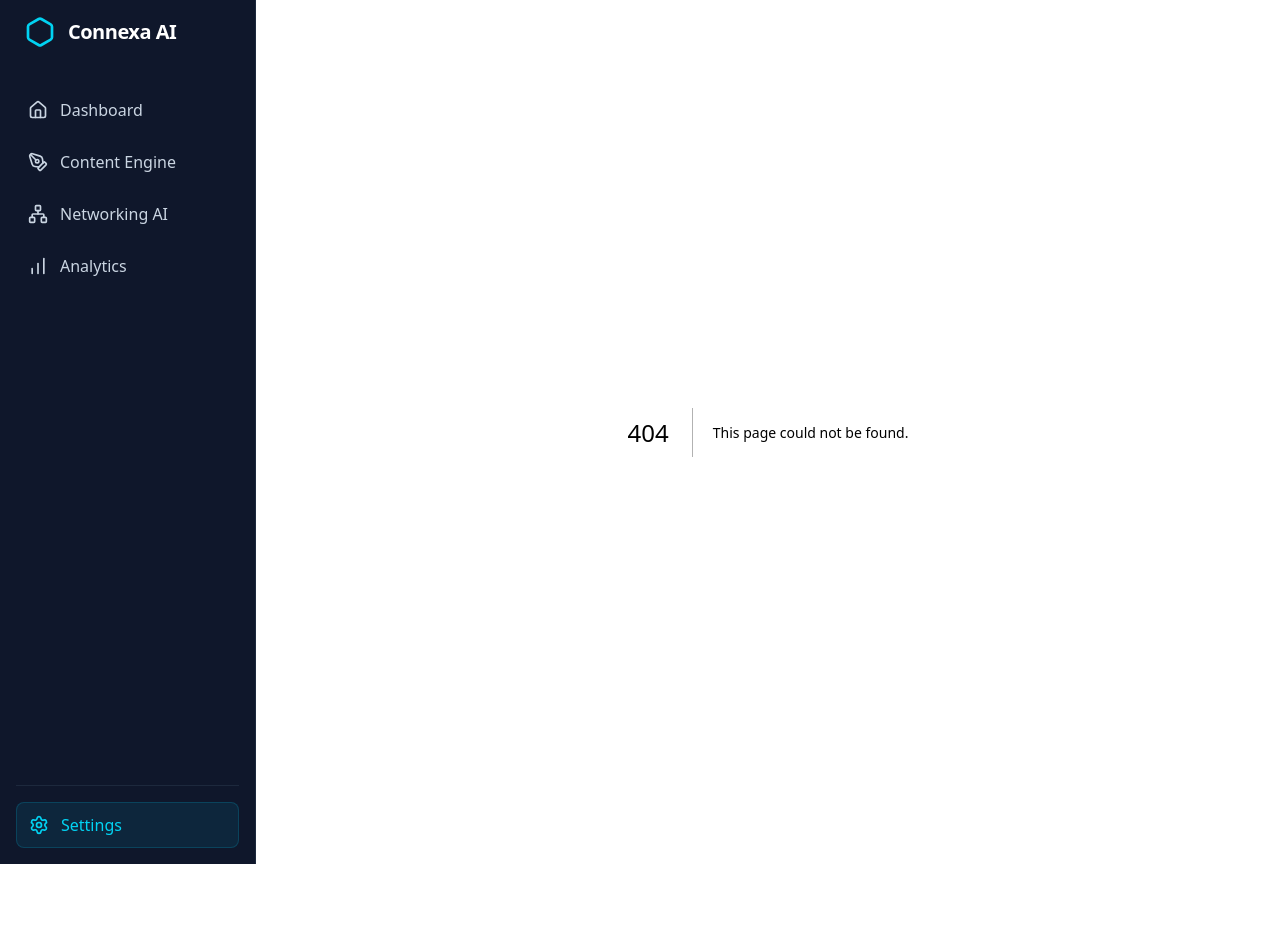
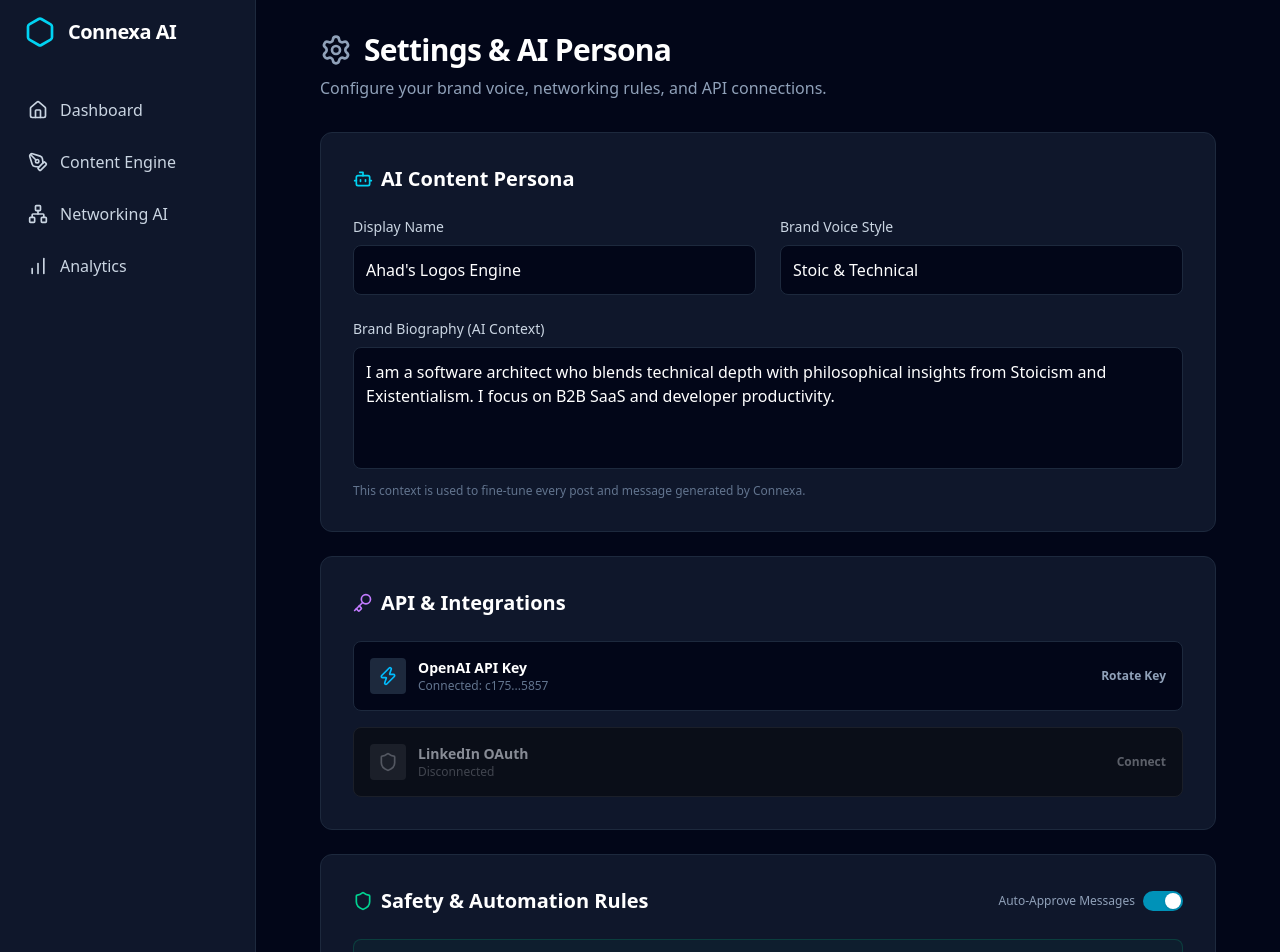
Before and after one commit to ahadunnobi/Connexa, a Next.js app: page /settings in a window 1280 px wide. Before the commit this address had no page. Shown: the top 952 px of the page. Before the commit the page ends 864 px from the top, so only its background shows below. Built offline with nearby package versions, Linux system fonts and the light colour scheme.

Commit message:
feat: add settings page for AI persona configuration and API integration management

```diff
--- /dev/null
+++ b/src/app/settings/page.tsx
@@ -0,0 +1,120 @@
+export const unstable_instant = { prefetch: 'static' };
+
+import { Settings, User, Bot, Key, Shield, MessageSquare, Save, Zap } from "lucide-react";
+
+export default function SettingsPage() {
+  return (
+    <div className="max-w-4xl mx-auto space-y-8">
+      <div>
+        <h1 className="text-3xl font-bold tracking-tight text-white mb-2 flex items-center gap-3">
+          <Settings className="w-8 h-8 text-slate-400" />
+          Settings & AI Persona
+        </h1>
+        <p className="text-slate-400">Configure your brand voice, networking rules, and API connections.</p>
+      </div>
+
+      <div className="space-y-6">
+        {/* Section 1: AI Persona */}
+        <div className="bg-slate-900 border border-slate-800 rounded-xl p-8">
+          <h2 className="text-xl font-bold text-white mb-6 flex items-center gap-2">
+            <Bot className="w-5 h-5 text-cyan-400" />
+            AI Content Persona
+          </h2>
+          <div className="space-y-6">
+            <div className="grid grid-cols-1 md:grid-cols-2 gap-6">
+              <div>
+                <label className="block text-sm font-medium text-slate-300 mb-2">Display Name</label>
+                <input
+                  type="text"
+                  defaultValue="Ahad's Logos Engine"
+                  className="w-full bg-slate-950 border border-slate-800 rounded-lg p-3 text-white focus:outline-none focus:ring-2 focus:ring-cyan-500/50"
+                />
+              </div>
+              <div>
+                <label className="block text-sm font-medium text-slate-300 mb-2">Brand Voice Style</label>
+                <select className="w-full bg-slate-950 border border-slate-800 rounded-lg p-3 text-white focus:outline-none focus:ring-2 focus:ring-cyan-500/50 appearance-none">
+                  <option>Stoic & Technical</option>
+                  <option>Aggressive & Bold</option>
+                  <option>Empathetic & Nurturing</option>
+                  <option>Direct Value Propositions</option>
+                </select>
+              </div>
+            </div>
+            <div>
+              <label className="block text-sm font-medium text-slate-300 mb-2">Brand Biography (AI Context)</label>
+              <textarea
+                rows={4}
+                className="w-full bg-slate-950 border border-slate-800 rounded-lg p-3 text-white focus:outline-none focus:ring-2 focus:ring-cyan-500/50 resize-none"
+                defaultValue="I am a software architect who blends technical depth with philosophical insights from Stoicism and Existentialism. I focus on B2B SaaS and developer productivity."
+              />
+              <p className="mt-2 text-xs text-slate-500">This context is used to fine-tune every post and message generated by Connexa.</p>
+            </div>
+          </div>
+        </div>
+
+        {/* Section 2: API & Integrations */}
+        <div className="bg-slate-900 border border-slate-800 rounded-xl p-8">
+          <h2 className="text-xl font-bold text-white mb-6 flex items-center gap-2">
+            <Key className="w-5 h-5 text-purple-400" />
+            API & Integrations
+          </h2>
+          <div className="space-y-4">
+            <div className="flex items-center justify-between p-4 bg-slate-950 border border-slate-800 rounded-lg">
+              <div className="flex items-center gap-3">
+                <div className="p-2 bg-slate-800 rounded text-sky-400">
+                  <Zap className="w-5 h-5" />
+                </div>
+                <div>
+                  <h4 className="font-semibold text-white text-sm">OpenAI API Key</h4>
+                  <p className="text-xs text-slate-500">Connected: c175...5857</p>
+                </div>
+              </div>
+              <button className="text-xs font-bold text-slate-400 hover:text-white transition-colors">Rotate Key</button>
+            </div>
+            <div className="flex items-center justify-between p-4 bg-slate-950 border border-slate-800 rounded-lg opacity-50 grayscale">
+              <div className="flex items-center gap-3">
+                <div className="p-2 bg-slate-800 rounded text-blue-400">
+                  <Shield className="w-5 h-5" />
+                </div>
+                <div>
+                  <h4 className="font-semibold text-white text-sm">LinkedIn OAuth</h4>
+                  <p className="text-xs text-slate-500">Disconnected</p>
+                </div>
+              </div>
+              <button className="text-xs font-bold text-cyan-400 hover:text-cyan-300 transition-colors">Connect</button>
+            </div>
+          </div>
+        </div>
+
+        {/* Section 3: Safety Controls */}
+        <div className="bg-slate-900 border border-slate-800 rounded-xl p-8">
+          <div className="flex justify-between items-center mb-6">
+            <h2 className="text-xl font-bold text-white flex items-center gap-2">
+              <Shield className="w-5 h-5 text-emerald-400" />
+              Safety & Automation Rules
+            </h2>
+            <div className="flex items-center gap-2">
+               <span className="text-xs text-slate-400">Auto-Approve Messages</span>
+               <div className="w-10 h-5 bg-cyan-600 rounded-full relative cursor-pointer">
+                  <div className="absolute right-0.5 top-0.5 w-4 h-4 bg-white rounded-full shadow-sm" />
+               </div>
+            </div>
+          </div>
+          <div className="space-y-4">
+             <div className="flex items-center gap-3 p-4 bg-emerald-500/5 border border-emerald-500/20 rounded-lg">
+                <Shield className="w-5 h-5 text-emerald-400" />
+                <p className="text-sm text-slate-300">"Human in the loop" is active. No automated networking requests will be sent without your final review.</p>
+             </div>
+          </div>
+        </div>
+
+        <div className="flex justify-end gap-3 pt-4">
+          <button className="px-6 py-2.5 bg-slate-800 hover:bg-slate-700 text-slate-300 rounded-lg font-medium transition-colors">Discard</button>
+          <button className="px-6 py-2.5 bg-gradient-to-r from-cyan-600 to-blue-600 hover:from-cyan-500 hover:to-blue-500 text-white rounded-lg font-bold shadow-lg transition-all flex items-center gap-2">
+            <Save className="w-4 h-4" /> Save Configuration
+          </button>
+        </div>
+      </div>
+    </div>
+  );
+}
```
